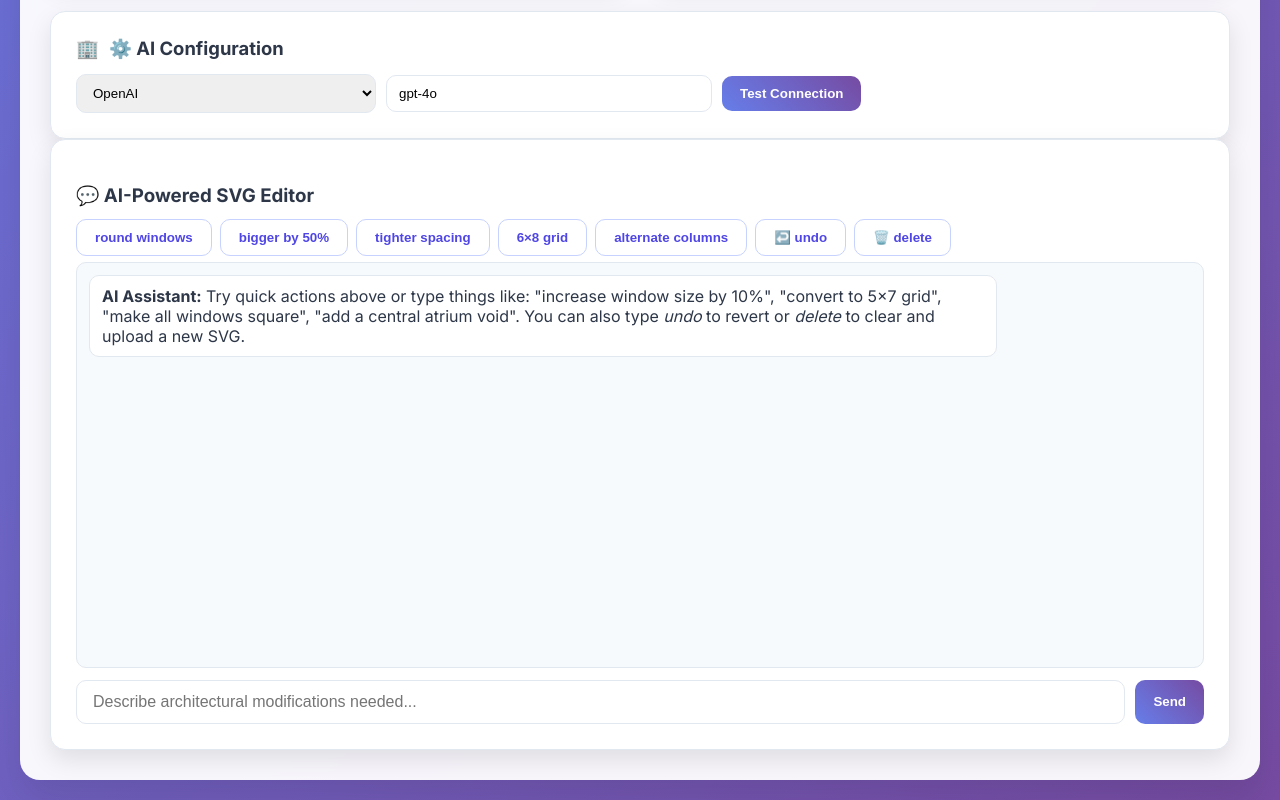
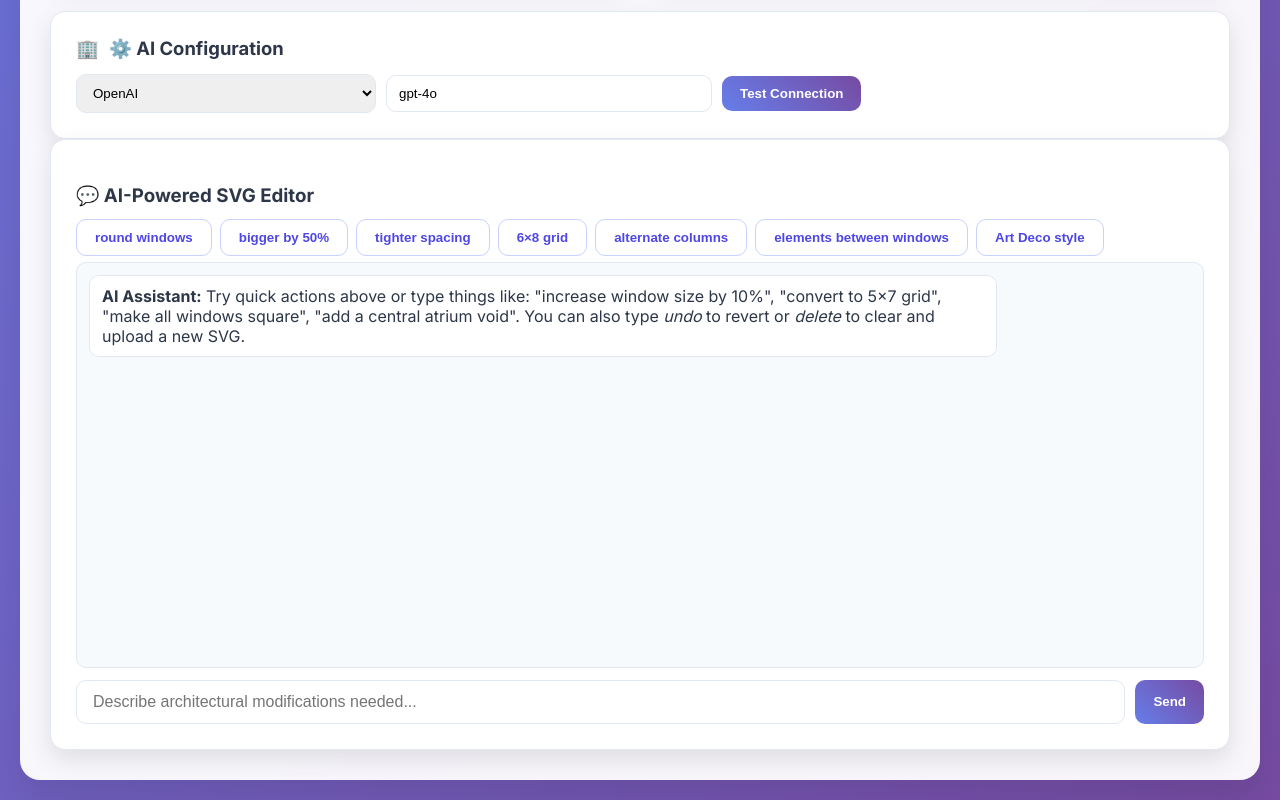
Before and after one commit to angelica-ignateva/windows-mask-chatbot, a website: page index.html in a window 1280 px wide. Shown: the part 948-1748 px from the top of the page. Drawn offline with Linux system fonts and the light colour scheme.

Commit message:
fixed bugs

```diff
--- a/index.html
+++ b/index.html
@@ -159,9 +159,8 @@
         <button class="btn ghost" onclick="quickPrompt('reduce window spacing horizontally by 50%')">tighter spacing</button>
         <button class="btn ghost" onclick="quickPrompt('align windows into 6 columns and 8 rows')">6×8 grid</button>
         <button class="btn ghost" onclick="quickPrompt('alternate every other column with narrow windows')">alternate columns</button>
-        <!-- NEW: undo/delete quick chips -->
-        <button class="btn ghost" onclick="quickPrompt('undo')">↩️ undo</button>
-        <button class="btn ghost" onclick="quickPrompt('delete')">🗑️ delete</button>
+        <button class="btn ghost" onclick="quickPrompt('add decorative elements between the windows')">elements between windows</button>
+        <button class="btn ghost" onclick="quickPrompt('make it more Art Deco style')">Art Deco style</button>
       </div>
       <div class="messages" id="msgs">
         <div class="message bot"><strong>AI Assistant:</strong> Try quick actions above or type things like: "increase window size by 10%", "convert to 5×7 grid", "make all windows square", "add a central atrium void". You can also type <em>undo</em> to revert or <em>delete</em> to clear and upload a new SVG.</div>
@@ -479,7 +478,7 @@ Rules (VERY IMPORTANT):
             <div class="assessment-title">Executive Summary</div>
           </div>
           <div class="assessment-content">
-            ${summary.length ? `<ul style="margin:0;padding-left:18px;color:#374151;">${summary.map(s=>`<li>${escapeHTML(s)}</li>`).join('')}</ul>` : '<p>Summary not available.</p>'}
+            ${summary.length ? `<ul style="margin:0;padding-left:18px;list-style:none;color:#374151;">${summary.map(s=>`<li>${escapeHTML(s)}</li>`).join('')}</ul>` : '<p>Summary not available.</p>'}
           </div>
         </div>
 
```
